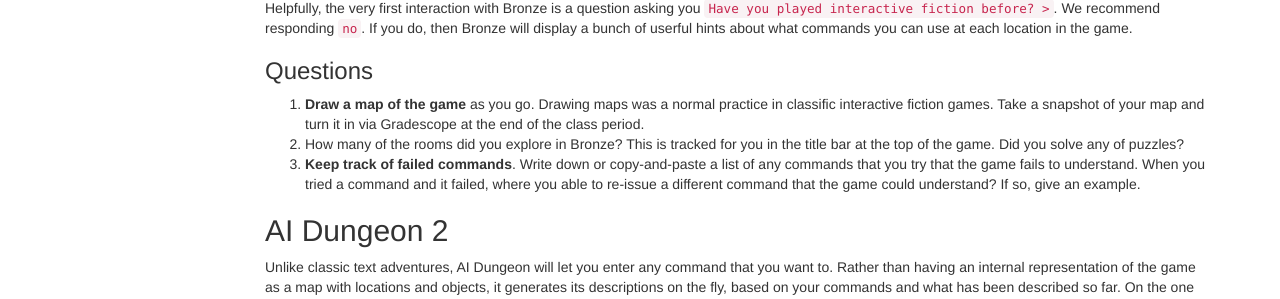
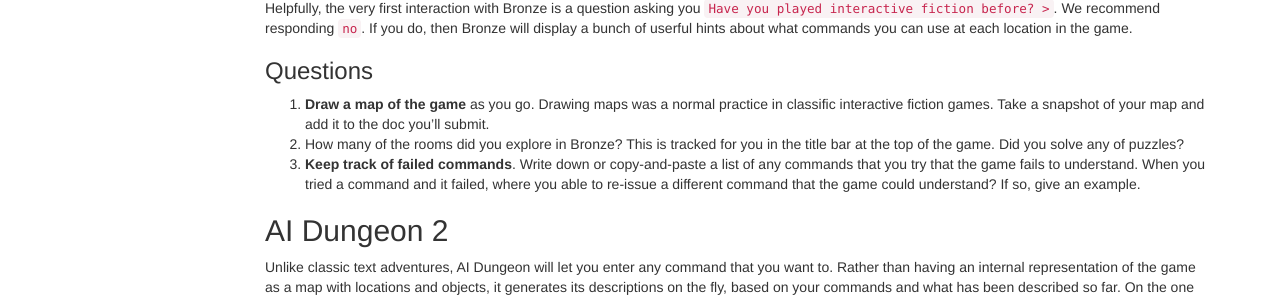
Before and after one commit to interactive-fiction-class/interactive-fiction-class.github.io, a Jekyll site: the page built from in_class_activities/play-text-adventures/play-text-adventures.md, in a window 1280 px wide. Shown: the part 1175-1474 px from the top of the page. Built offline with Jekyll 4.4.1, drawn with Linux system fonts in a browser that asks for light colours; nearby versions of some CDN libraries; a script that is not in the unit is left out.

Commit message:
Update play-text-adventures.md

```diff
--- a/in_class_activities/play-text-adventures/play-text-adventures.md
+++ b/in_class_activities/play-text-adventures/play-text-adventures.md
@@ -76,7 +76,7 @@
 Helpfully, the very first interaction with Bronze is a question asking you ``Have you played interactive fiction before? >``.  We recommend responding ``no``.  If you do, then Bronze will display a bunch of userful hints about what commands you can use at each location in the game.
 
 ### Questions
-1.  __Draw a map of the game__ as you go.  Drawing maps was a normal practice in classific interactive fiction games.  Take a snapshot of your map and turn it in via Gradescope at the end of the class period.
+1.  __Draw a map of the game__ as you go.  Drawing maps was a normal practice in classific interactive fiction games.  Take a snapshot of your map and add it to the doc you'll submit.
 2. How many of the rooms did you explore in Bronze? This is tracked for you in the title bar at the top of the game.  Did you solve any of puzzles?
 3.  __Keep track of failed commands__.  Write down or copy-and-paste a list of any commands that you try that the game fails to understand. When you tried a command and it failed, where you able to re-issue a different command that the game could understand?  If so, give an example.
 
```
